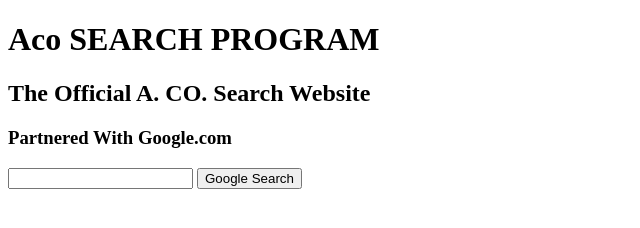
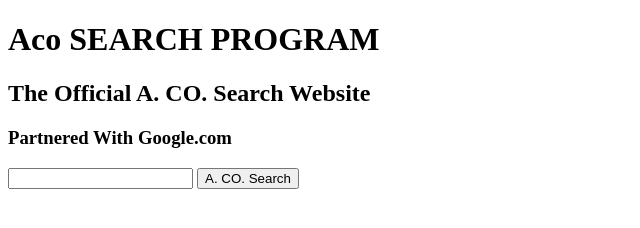
Before and after one commit to Ayaan-Codes/ayaansearch, a plain HTML site: page index.html in a window 1280 px wide. Shown: the full height of the page, 0-640 px from the left. Drawn offline with Linux system fonts and the light colour scheme.

Commit message:
Update index.html

```diff
--- a/index.html
+++ b/index.html
@@ -9,7 +9,7 @@
         <h3> Partnered With Google.com </h3>
         <form action="https://google.com/search">
             <input type="text" name="q">
-            <input type="submit" value="Google Search">
+            <input type="submit" value="A. CO. Search">
         </form>
     </body>
 </html>
```
